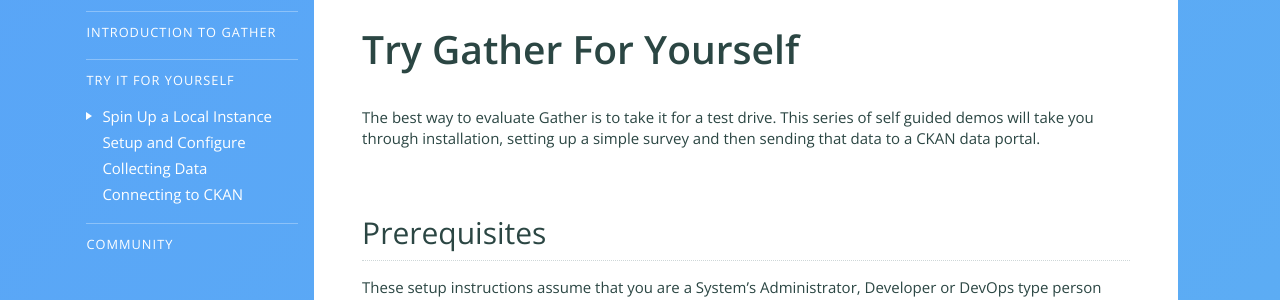
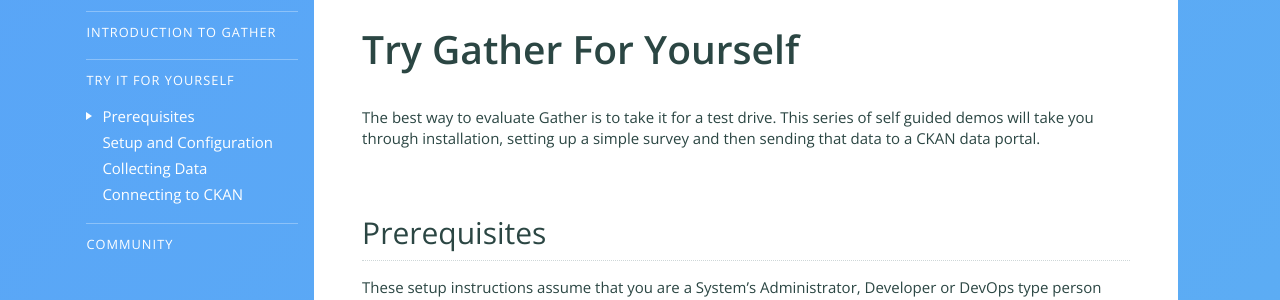
Before and after one commit to nixilla/gather, a Jekyll site: the page built from documentation/try/index.md, in a window 1280 px wide. Shown: the part 136-436 px from the top of the page. Built offline with Jekyll 4.4.1, drawn with Linux system fonts in a browser that asks for light colours.

Commit message:
chore: better grammar in the nav

```diff
--- a/_data/list.yml
+++ b/_data/list.yml
@@ -9,9 +9,9 @@
   - title: Try It For Yourself
     url: /documentation/try/index.html
     subfolderitems:
-      - page: Spin Up a Local Instance
+      - page: Prerequisites
         url: /documentation/try/index.html
-      - page: Setup and Configure
+      - page: Setup and Configuration
         url: /documentation/try/setup.html
       - page: Collecting Data
         url: /documentation/try/collect-data.html
```
